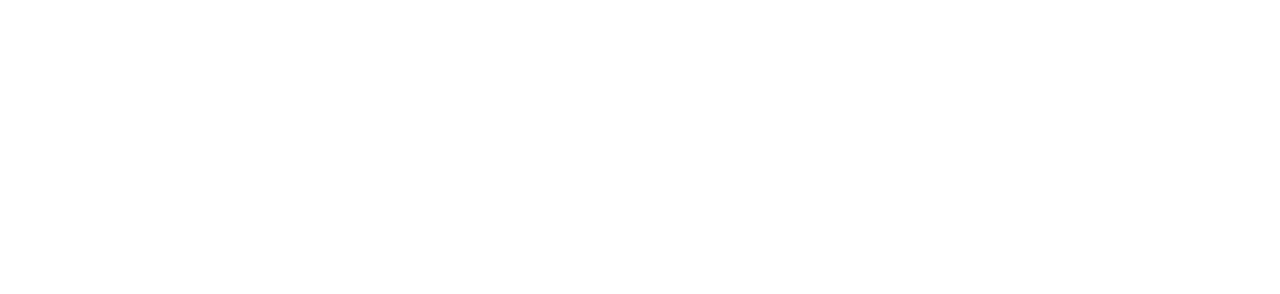
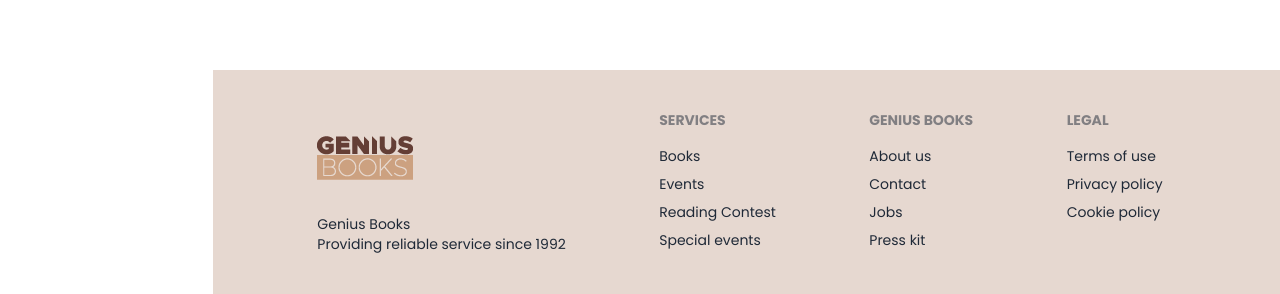
Before and after one commit to isalim079/Genius-Books-, a React (Vite) app: page / in a window 1280 px wide. Shown: the part 848-1142 px from the top of the page. Before the commit the page ends 918 px from the top, so only its background shows below. Built offline with nearby package versions, Linux system fonts and the light colour scheme; no server answers.

Commit message:
navbar added

```diff
--- a/src/pages/Home/BookCategories.jsx
+++ b/src/pages/Home/BookCategories.jsx
@@ -26,15 +26,18 @@ const BookCategories = () => {
     return (
         <div className="mb-20">
             <div className="flex justify-center">
-            <h1 className="text-5xl md:my-16 text-center text-darkBrownShade uppercase font-bold border-4 border-coffeeColorShade py-3 w-1/2" data-aos="zoom-out">Books Category</h1>
+                <h1
+                    className="text-5xl md:my-16 text-center text-darkBrownShade uppercase font-bold border-4 border-coffeeColorShade py-3 w-1/2"
+                    data-aos="zoom-out"
+                >
+                    Books Category
+                </h1>
             </div>
             <div className="grid grid-cols-1 md:grid-cols-3 md:px-28 md:gap-24">
                 {booksCategories.map((booksCategory) => (
                     <>
                         <div>
-                            <div
-                                className="card bg-lightCoffeeShade shadow-xl"
-                            >
+                            <div className="card bg-lightCoffeeShade shadow-xl">
                                 <figure>
                                     <img
                                         className="rounded-b-2xl"
@@ -49,8 +52,9 @@ const BookCategories = () => {
                                     >
                                         {booksCategory.category}
                                     </h2>
+                                    <div className="border border-lightCoffeeShade"></div>
                                     <button
-                                        className="px-4 py-2 bg-oliveGreenShade rounded-md text-white"
+                                        className="px-4 py-2 bg-oliveGreenShade rounded-md text-white mt-1"
                                         data-aos="fade-up"
                                     >
                                         Visit this Category
--- /dev/null
+++ b/src/pages/Home/Footer.jsx
@@ -0,0 +1,40 @@
+import logo from '/logo96.png'
+
+const Footer = () => {
+    return (
+        <div>
+            <footer className="footer p-10 bg-lightCoffeeShade text-base-content">
+                <aside className='pl-16'>
+                    <img src={logo} />
+                    <p>
+                        Genius Books
+                        <br />
+                        Providing reliable service since 1992
+                    </p>
+                </aside>
+                <nav>
+                    <header className="footer-title">Services</header>
+                    <a className="link link-hover">Books</a>
+                    <a className="link link-hover">Events</a>
+                    <a className="link link-hover">Reading Contest</a>
+                    <a className="link link-hover">Special events</a>
+                </nav>
+                <nav>
+                    <header className="footer-title">Genius Books</header>
+                    <a className="link link-hover">About us</a>
+                    <a className="link link-hover">Contact</a>
+                    <a className="link link-hover">Jobs</a>
+                    <a className="link link-hover">Press kit</a>
+                </nav>
+                <nav>
+                    <header className="footer-title">Legal</header>
+                    <a className="link link-hover">Terms of use</a>
+                    <a className="link link-hover">Privacy policy</a>
+                    <a className="link link-hover">Cookie policy</a>
+                </nav>
+            </footer>
+        </div>
+    );
+};
+
+export default Footer;
--- a/src/pages/Home/Home.jsx
+++ b/src/pages/Home/Home.jsx
@@ -1,6 +1,7 @@
 import Banner from "./Banner";
 import BookCategories from "./BookCategories";
 import BookOfTheMonth from "./BookOfTheMonth";
+import Footer from "./Footer";
 import LibraryEvents from "./LibraryEvents";
 
 const Home = () => {
@@ -18,6 +19,9 @@ const Home = () => {
             <div>
                 <BookCategories></BookCategories>
             </div>
+            <div>
+                <Footer></Footer>
+            </div>
         </div>
     );
 };
```
